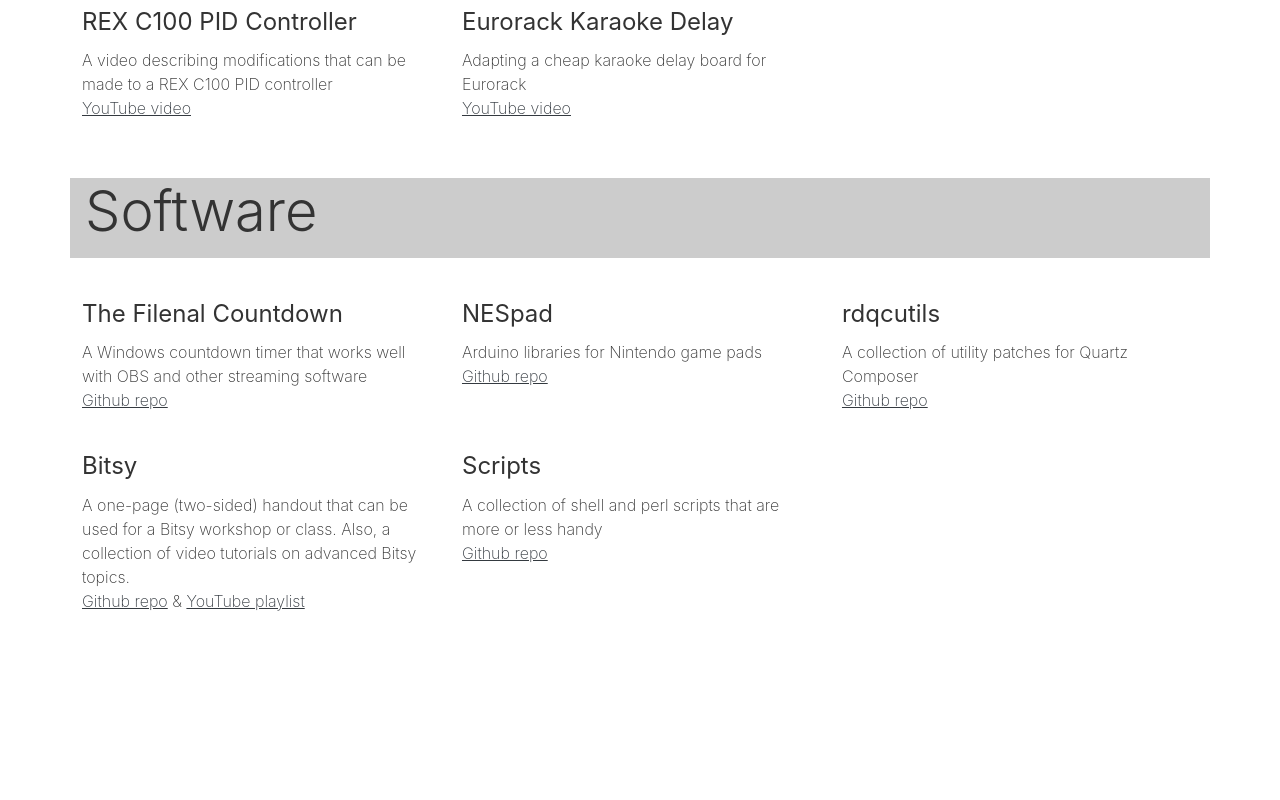
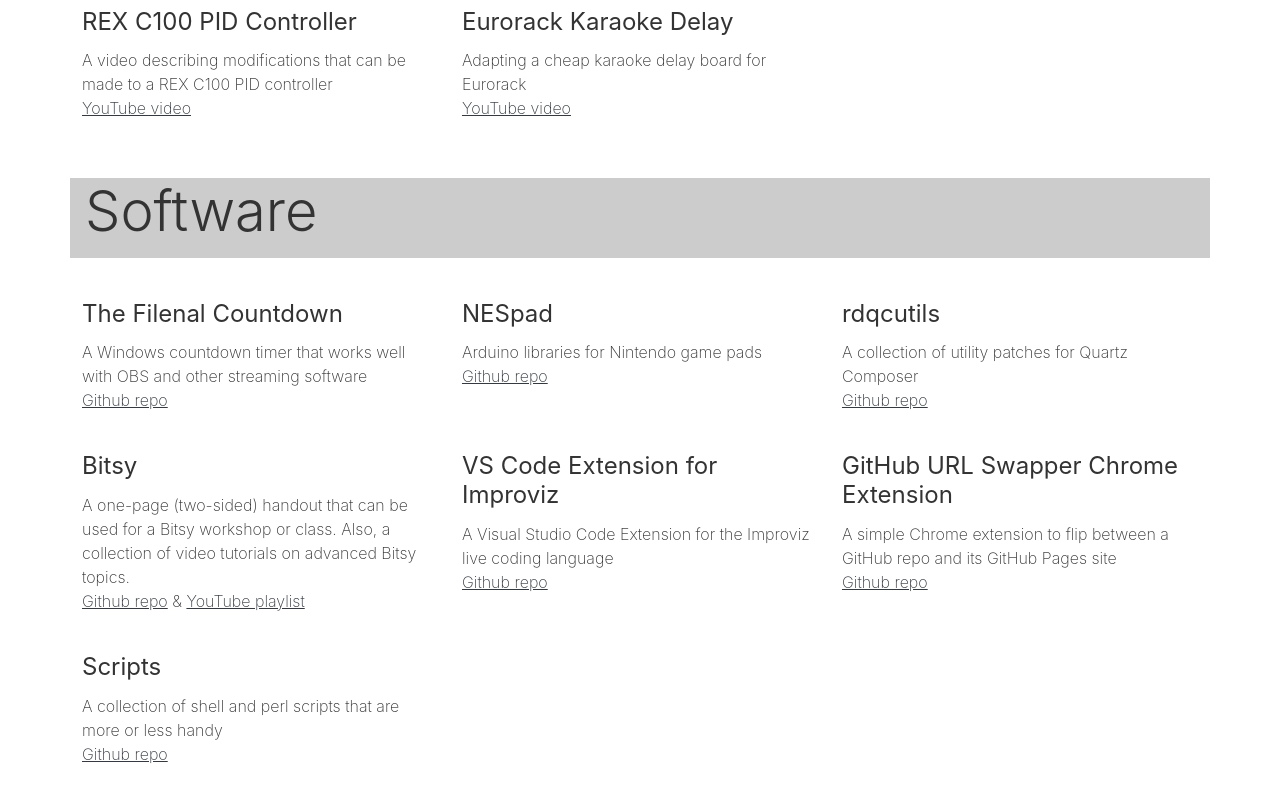
Before and after one commit to rahji/rahji.github.io, a plain HTML site: page index.html in a window 1280 px wide. Shown: the part 856-1656 px from the top of the page. Before the commit the page ends 1503 px from the top, so only its background shows below. Drawn offline with nearby package versions, Linux system fonts and the light colour scheme.

Commit message:
Added some more repos

```diff
--- a/index.html
+++ b/index.html
@@ -15,7 +15,7 @@
       <div class="row">
         <div class="col-md-8	">
           <h1 class="display-3">Rob Duarte</h1>
-          <p class="lead mb-2	">Select Open Source Hardware and Software Project Repositories</p>
+          <p class="lead mb-2	">Select Open Source Hardware and Software Projects</p>
           <p class="lead mb-2	"><a href="https://github.com/rahji">View all GitHub repos</a></p>
         </div>
       </div>
@@ -98,6 +98,14 @@
             <a href="https://github.com/rahji/bitsy-handout">Github repo</a> &amp; <a href="https://youtube.com/playlist?list=PLNE1nfKgKSv7cR7QG7IIu-nEMHiVQsGNM">YouTube playlist</a></p>
         </div>
         <div class="col-lg-4 col-md-2 p-2">
+          <h4 class="text-left"> <b>VS Code Extension for Improviz</b></h4>
+          <p class="text-left">A Visual Studio Code Extension for the Improviz live coding language <br><a href="https://github.com/rahji/improviz.vscode">Github repo</a></p>
+        </div>
+        <div class="col-lg-4 col-md-2 p-2">
+          <h4 class="text-left"> <b>GitHub URL Swapper Chrome Extension</b></h4>
+          <p class="text-left">A simple Chrome extension to flip between a GitHub repo and its GitHub Pages site<br><a href="https://github.com/rahji/ghswapper">Github repo</a></p>
+        </div>
+        <div class="col-lg-4 col-md-2 p-2">
           <h4 class="text-left"> <b>Scripts</b></h4>
           <p class="text-left">A collection of shell and perl scripts that are more or less handy<br><a href="https://github.com/rahji/scripts">Github repo</a></p>
         </div>
```
